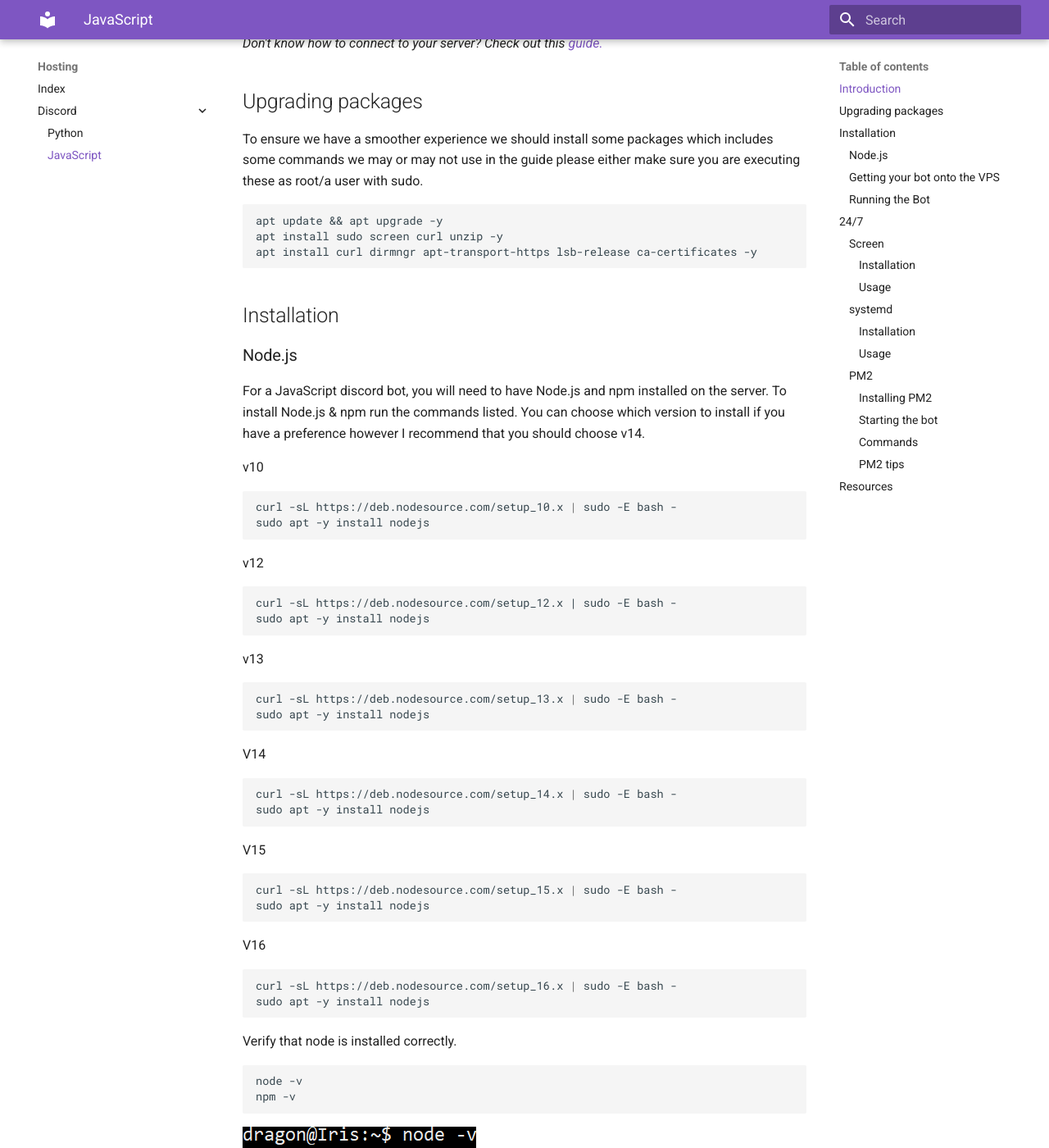
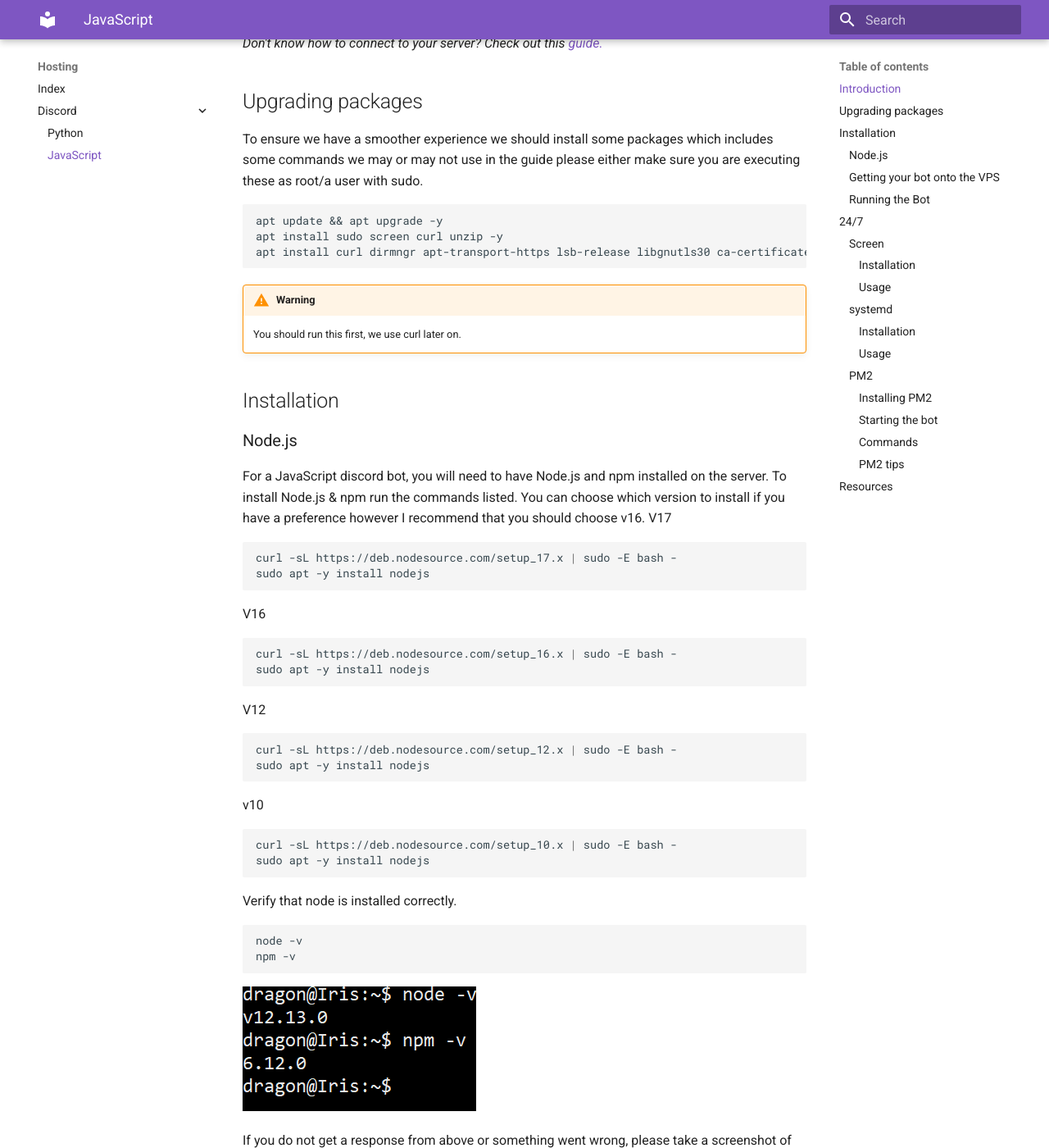
Before and after one commit to GalaxyGate/guides, an MkDocs documentation site: the page built from docs/hosting/discord/javascript.md, in a window 1280 px wide and 1400 px high, scrolled down 573 px. Shown: the whole window at 82% size. Built offline with MkDocs 1.6.1 and Material for MkDocs 9.7.7, drawn with Linux system fonts in a browser that asks for light colours.

Commit message:
refactor: update guides and images

````diff
--- a/docs/hosting/discord/javascript.md
+++ b/docs/hosting/discord/javascript.md
@@ -22,39 +22,21 @@ To ensure we have a smoother experience we should install some packages which in
 ```
 apt update && apt upgrade -y
 apt install sudo screen curl unzip -y
-apt install curl dirmngr apt-transport-https lsb-release ca-certificates -y
+apt install curl dirmngr apt-transport-https lsb-release libgnutls30 ca-certificates -y
 ```
+!!! warning
+    You should run this first, we use curl later on.
 ## Installation
 
 ### Node.js
 
 For a JavaScript discord bot, you will need to have Node.js and npm installed on the server.
 To install Node.js & npm run the commands listed.
-You can choose which version to install if you have a preference however I recommend that you should choose v14.
-
-v10
+You can choose which version to install if you have a preference however I recommend that you should
+choose v16.
+V17
 ```bash
-curl -sL https://deb.nodesource.com/setup_10.x | sudo -E bash -
-sudo apt -y install nodejs
-```
-v12
-```
-curl -sL https://deb.nodesource.com/setup_12.x | sudo -E bash -
-sudo apt -y install nodejs
-```
-v13
-```bash
-curl -sL https://deb.nodesource.com/setup_13.x | sudo -E bash -
-sudo apt -y install nodejs
-```
-V14
-```bash
-curl -sL https://deb.nodesource.com/setup_14.x | sudo -E bash -
-sudo apt -y install nodejs
-```
-V15
-```bash
-curl -sL https://deb.nodesource.com/setup_15.x | sudo -E bash -
+curl -sL https://deb.nodesource.com/setup_17.x | sudo -E bash -
 sudo apt -y install nodejs
 ```
 V16
@@ -62,6 +44,19 @@ V16
 curl -sL https://deb.nodesource.com/setup_16.x | sudo -E bash -
 sudo apt -y install nodejs
 ```
+V12
+```bash
+curl -sL https://deb.nodesource.com/setup_12.x | sudo -E bash -
+sudo apt -y install nodejs
+```
+v10
+```bash
+curl -sL https://deb.nodesource.com/setup_10.x | sudo -E bash -
+sudo apt -y install nodejs
+```
+
+
+
 Verify that node is installed correctly.
 ```bash
 node -v
````
Also changed, not shown: docs/games/minecraft/java/paper.md (+7 -3 lines), docs/games/terraria/pc.md (+1 -6 lines), docs/basics/assets/first_login/bitvise_sftp.png.
